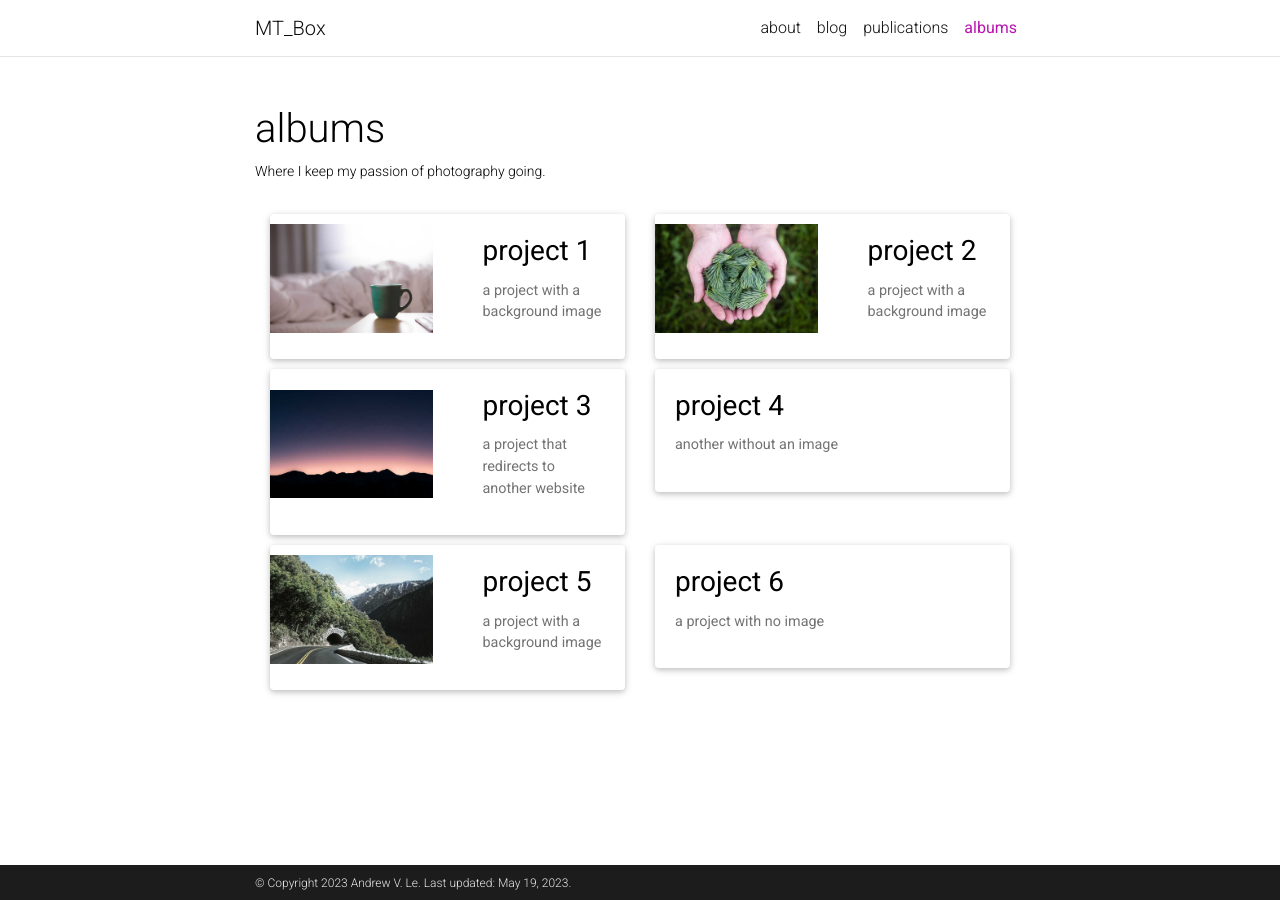
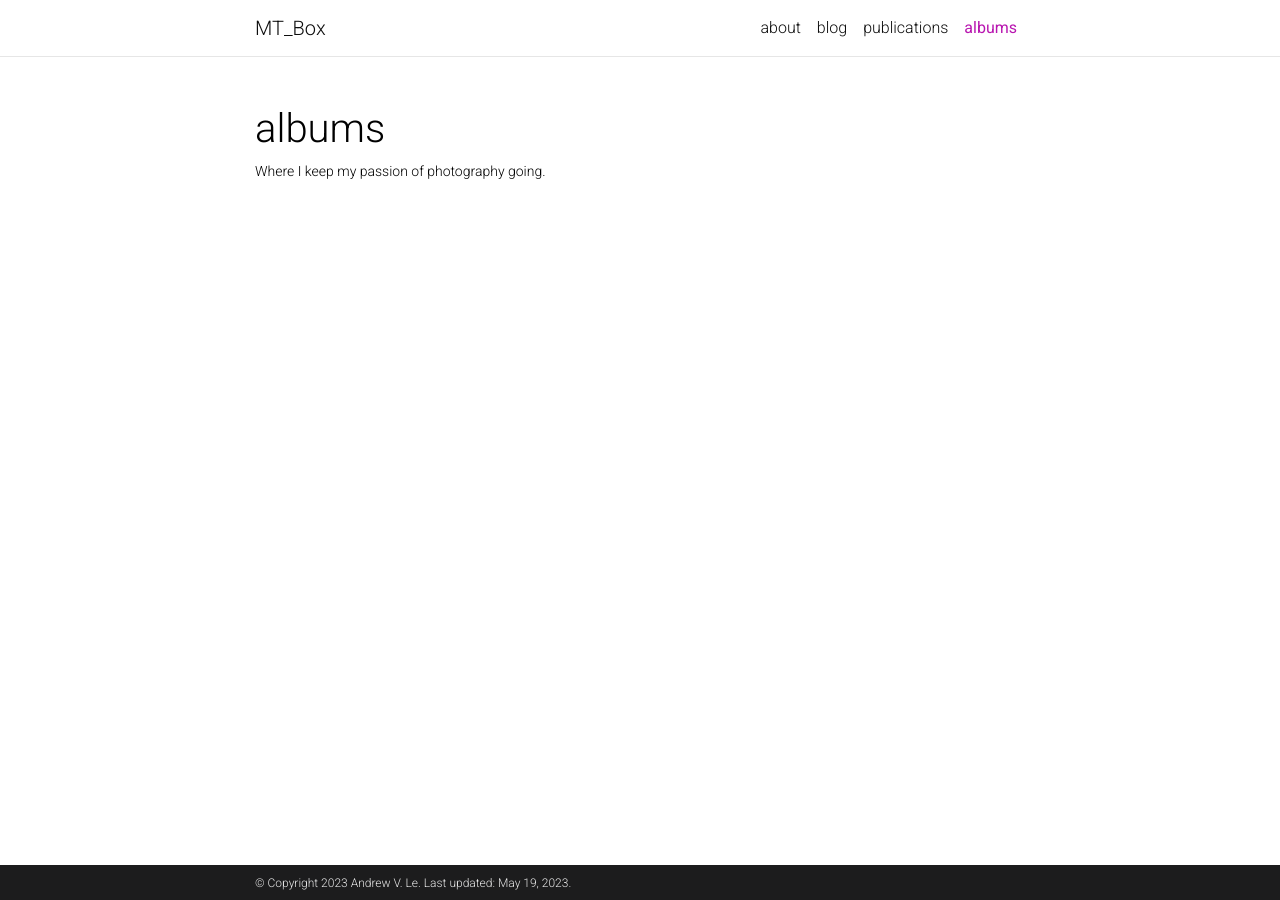
Before and after one commit to levulinh/levulinh.github.io, a Jekyll site: the page built from _pages/albums.md, in a window 1280 px wide. Built offline with Jekyll 4.4.1, drawn with Linux system fonts in a browser that asks for light colours; full-size pictures stand in for the smaller copies a plugin makes; comment, search, counter and statistics services are not loaded; a style sheet for code colours, icons or effects is not loaded.

````diff
--- a/_projects/1_project.md
+++ /dev/null
@@ -1,80 +0,0 @@
----
-layout: page
-title: project 1
-description: a project with a background image
-img: assets/img/12.jpg
-importance: 1
-category: work
----
-
-Every project has a beautiful feature showcase page.
-It's easy to include images in a flexible 3-column grid format.
-Make your photos 1/3, 2/3, or full width.
-
-To give your project a background in the portfolio page, just add the img tag to the front matter like so:
-
-    ---
-    layout: page
-    title: project
-    description: a project with a background image
-    img: /assets/img/12.jpg
-    ---
-
-<div class="row">
-    <div class="col-sm mt-3 mt-md-0">
-        {% include figure.html path="assets/img/1.jpg" title="example image" class="img-fluid rounded z-depth-1" %}
-    </div>
-    <div class="col-sm mt-3 mt-md-0">
-        {% include figure.html path="assets/img/3.jpg" title="example image" class="img-fluid rounded z-depth-1" %}
-    </div>
-    <div class="col-sm mt-3 mt-md-0">
-        {% include figure.html path="assets/img/5.jpg" title="example image" class="img-fluid rounded z-depth-1" %}
-    </div>
-</div>
-<div class="caption">
-    Caption photos easily. On the left, a road goes through a tunnel. Middle, leaves artistically fall in a hipster photoshoot. Right, in another hipster photoshoot, a lumberjack grasps a handful of pine needles.
-</div>
-<div class="row">
-    <div class="col-sm mt-3 mt-md-0">
-        {% include figure.html path="assets/img/5.jpg" title="example image" class="img-fluid rounded z-depth-1" %}
-    </div>
-</div>
-<div class="caption">
-    This image can also have a caption. It's like magic.
-</div>
-
-You can also put regular text between your rows of images.
-Say you wanted to write a little bit about your project before you posted the rest of the images.
-You describe how you toiled, sweated, *bled* for your project, and then... you reveal its glory in the next row of images.
-
-
-<div class="row justify-content-sm-center">
-    <div class="col-sm-8 mt-3 mt-md-0">
-        {% include figure.html path="assets/img/6.jpg" title="example image" class="img-fluid rounded z-depth-1" %}
-    </div>
-    <div class="col-sm-4 mt-3 mt-md-0">
-        {% include figure.html path="assets/img/11.jpg" title="example image" class="img-fluid rounded z-depth-1" %}
-    </div>
-</div>
-<div class="caption">
-    You can also have artistically styled 2/3 + 1/3 images, like these.
-</div>
-
-
-The code is simple.
-Just wrap your images with `<div class="col-sm">` and place them inside `<div class="row">` (read more about the <a href="https://getbootstrap.com/docs/4.4/layout/grid/">Bootstrap Grid</a> system).
-To make images responsive, add `img-fluid` class to each; for rounded corners and shadows use `rounded` and `z-depth-1` classes.
-Here's the code for the last row of images above:
-
-{% raw %}
-```html
-<div class="row justify-content-sm-center">
-    <div class="col-sm-8 mt-3 mt-md-0">
-        {% include figure.html path="assets/img/6.jpg" title="example image" class="img-fluid rounded z-depth-1" %}
-    </div>
-    <div class="col-sm-4 mt-3 mt-md-0">
-        {% include figure.html path="assets/img/11.jpg" title="example image" class="img-fluid rounded z-depth-1" %}
-    </div>
-</div>
-```
-{% endraw %}
--- a/_projects/2_project.md
+++ /dev/null
@@ -1,80 +0,0 @@
----
-layout: page
-title: project 2
-description: a project with a background image
-img: assets/img/3.jpg
-importance: 2
-category: work
----
-
-Every project has a beautiful feature showcase page.
-It's easy to include images in a flexible 3-column grid format.
-Make your photos 1/3, 2/3, or full width.
-
-To give your project a background in the portfolio page, just add the img tag to the front matter like so:
-
-    ---
-    layout: page
-    title: project
-    description: a project with a background image
-    img: /assets/img/12.jpg
-    ---
-
-<div class="row">
-    <div class="col-sm mt-3 mt-md-0">
-        {% include figure.html path="assets/img/1.jpg" title="example image" class="img-fluid rounded z-depth-1" %}
-    </div>
-    <div class="col-sm mt-3 mt-md-0">
-        {% include figure.html path="assets/img/3.jpg" title="example image" class="img-fluid rounded z-depth-1" %}
-    </div>
-    <div class="col-sm mt-3 mt-md-0">
-        {% include figure.html path="assets/img/5.jpg" title="example image" class="img-fluid rounded z-depth-1" %}
-    </div>
-</div>
-<div class="caption">
-    Caption photos easily. On the left, a road goes through a tunnel. Middle, leaves artistically fall in a hipster photoshoot. Right, in another hipster photoshoot, a lumberjack grasps a handful of pine needles.
-</div>
-<div class="row">
-    <div class="col-sm mt-3 mt-md-0">
-        {% include figure.html path="assets/img/5.jpg" title="example image" class="img-fluid rounded z-depth-1" %}
-    </div>
-</div>
-<div class="caption">
-    This image can also have a caption. It's like magic.
-</div>
-
-You can also put regular text between your rows of images.
-Say you wanted to write a little bit about your project before you posted the rest of the images.
-You describe how you toiled, sweated, *bled* for your project, and then... you reveal its glory in the next row of images.
-
-
-<div class="row justify-content-sm-center">
-    <div class="col-sm-8 mt-3 mt-md-0">
-        {% include figure.html path="assets/img/6.jpg" title="example image" class="img-fluid rounded z-depth-1" %}
-    </div>
-    <div class="col-sm-4 mt-3 mt-md-0">
-        {% include figure.html path="assets/img/11.jpg" title="example image" class="img-fluid rounded z-depth-1" %}
-    </div>
-</div>
-<div class="caption">
-    You can also have artistically styled 2/3 + 1/3 images, like these.
-</div>
-
-
-The code is simple.
-Just wrap your images with `<div class="col-sm">` and place them inside `<div class="row">` (read more about the <a href="https://getbootstrap.com/docs/4.4/layout/grid/">Bootstrap Grid</a> system).
-To make images responsive, add `img-fluid` class to each; for rounded corners and shadows use `rounded` and `z-depth-1` classes.
-Here's the code for the last row of images above:
-
-{% raw %}
-```html
-<div class="row justify-content-sm-center">
-    <div class="col-sm-8 mt-3 mt-md-0">
-        {% include figure.html path="assets/img/6.jpg" title="example image" class="img-fluid rounded z-depth-1" %}
-    </div>
-    <div class="col-sm-4 mt-3 mt-md-0">
-        {% include figure.html path="assets/img/11.jpg" title="example image" class="img-fluid rounded z-depth-1" %}
-    </div>
-</div>
-```
-{% endraw %}
--- a/_projects/4_project.md
+++ /dev/null
@@ -1,80 +0,0 @@
----
-layout: page
-title: project 4
-description: another without an image
-img:
-importance: 3
-category: fun
----
-
-Every project has a beautiful feature showcase page.
-It's easy to include images in a flexible 3-column grid format.
-Make your photos 1/3, 2/3, or full width.
-
-To give your project a background in the portfolio page, just add the img tag to the front matter like so:
-
-    ---
-    layout: page
-    title: project
-    description: a project with a background image
-    img: /assets/img/12.jpg
-    ---
-
-<div class="row">
-    <div class="col-sm mt-3 mt-md-0">
-        {% include figure.html path="assets/img/1.jpg" title="example image" class="img-fluid rounded z-depth-1" %}
-    </div>
-    <div class="col-sm mt-3 mt-md-0">
-        {% include figure.html path="assets/img/3.jpg" title="example image" class="img-fluid rounded z-depth-1" %}
-    </div>
-    <div class="col-sm mt-3 mt-md-0">
-        {% include figure.html path="assets/img/5.jpg" title="example image" class="img-fluid rounded z-depth-1" %}
-    </div>
-</div>
-<div class="caption">
-    Caption photos easily. On the left, a road goes through a tunnel. Middle, leaves artistically fall in a hipster photoshoot. Right, in another hipster photoshoot, a lumberjack grasps a handful of pine needles.
-</div>
-<div class="row">
-    <div class="col-sm mt-3 mt-md-0">
-        {% include figure.html path="assets/img/5.jpg" title="example image" class="img-fluid rounded z-depth-1" %}
-    </div>
-</div>
-<div class="caption">
-    This image can also have a caption. It's like magic.
-</div>
-
-You can also put regular text between your rows of images.
-Say you wanted to write a little bit about your project before you posted the rest of the images.
-You describe how you toiled, sweated, *bled* for your project, and then... you reveal its glory in the next row of images.
-
-
-<div class="row justify-content-sm-center">
-    <div class="col-sm-8 mt-3 mt-md-0">
-        {% include figure.html path="assets/img/6.jpg" title="example image" class="img-fluid rounded z-depth-1" %}
-    </div>
-    <div class="col-sm-4 mt-3 mt-md-0">
-        {% include figure.html path="assets/img/11.jpg" title="example image" class="img-fluid rounded z-depth-1" %}
-    </div>
-</div>
-<div class="caption">
-    You can also have artistically styled 2/3 + 1/3 images, like these.
-</div>
-
-
-The code is simple.
-Just wrap your images with `<div class="col-sm">` and place them inside `<div class="row">` (read more about the <a href="https://getbootstrap.com/docs/4.4/layout/grid/">Bootstrap Grid</a> system).
-To make images responsive, add `img-fluid` class to each; for rounded corners and shadows use `rounded` and `z-depth-1` classes.
-Here's the code for the last row of images above:
-
-{% raw %}
-```html
-<div class="row justify-content-sm-center">
-    <div class="col-sm-8 mt-3 mt-md-0">
-        {% include figure.html path="assets/img/6.jpg" title="example image" class="img-fluid rounded z-depth-1" %}
-    </div>
-    <div class="col-sm-4 mt-3 mt-md-0">
-        {% include figure.html path="assets/img/11.jpg" title="example image" class="img-fluid rounded z-depth-1" %}
-    </div>
-</div>
-```
-{% endraw %}
--- a/_projects/5_project.md
+++ /dev/null
@@ -1,80 +0,0 @@
----
-layout: page
-title: project 5
-description: a project with a background image
-img: assets/img/1.jpg
-importance: 3
-category: fun
----
-
-Every project has a beautiful feature showcase page.
-It's easy to include images in a flexible 3-column grid format.
-Make your photos 1/3, 2/3, or full width.
-
-To give your project a background in the portfolio page, just add the img tag to the front matter like so:
-
-    ---
-    layout: page
-    title: project
-    description: a project with a background image
-    img: /assets/img/12.jpg
-    ---
-
-<div class="row">
-    <div class="col-sm mt-3 mt-md-0">
-        {% include figure.html path="assets/img/1.jpg" title="example image" class="img-fluid rounded z-depth-1" %}
-    </div>
-    <div class="col-sm mt-3 mt-md-0">
-        {% include figure.html path="assets/img/3.jpg" title="example image" class="img-fluid rounded z-depth-1" %}
-    </div>
-    <div class="col-sm mt-3 mt-md-0">
-        {% include figure.html path="assets/img/5.jpg" title="example image" class="img-fluid rounded z-depth-1" %}
-    </div>
-</div>
-<div class="caption">
-    Caption photos easily. On the left, a road goes through a tunnel. Middle, leaves artistically fall in a hipster photoshoot. Right, in another hipster photoshoot, a lumberjack grasps a handful of pine needles.
-</div>
-<div class="row">
-    <div class="col-sm mt-3 mt-md-0">
-        {% include figure.html path="assets/img/5.jpg" title="example image" class="img-fluid rounded z-depth-1" %}
-    </div>
-</div>
-<div class="caption">
-    This image can also have a caption. It's like magic.
-</div>
-
-You can also put regular text between your rows of images.
-Say you wanted to write a little bit about your project before you posted the rest of the images.
-You describe how you toiled, sweated, *bled* for your project, and then... you reveal its glory in the next row of images.
-
-
-<div class="row justify-content-sm-center">
-    <div class="col-sm-8 mt-3 mt-md-0">
-        {% include figure.html path="assets/img/6.jpg" title="example image" class="img-fluid rounded z-depth-1" %}
-    </div>
-    <div class="col-sm-4 mt-3 mt-md-0">
-        {% include figure.html path="assets/img/11.jpg" title="example image" class="img-fluid rounded z-depth-1" %}
-    </div>
-</div>
-<div class="caption">
-    You can also have artistically styled 2/3 + 1/3 images, like these.
-</div>
-
-
-The code is simple.
-Just wrap your images with `<div class="col-sm">` and place them inside `<div class="row">` (read more about the <a href="https://getbootstrap.com/docs/4.4/layout/grid/">Bootstrap Grid</a> system).
-To make images responsive, add `img-fluid` class to each; for rounded corners and shadows use `rounded` and `z-depth-1` classes.
-Here's the code for the last row of images above:
-
-{% raw %}
-```html
-<div class="row justify-content-sm-center">
-    <div class="col-sm-8 mt-3 mt-md-0">
-        {% include figure.html path="assets/img/6.jpg" title="example image" class="img-fluid rounded z-depth-1" %}
-    </div>
-    <div class="col-sm-4 mt-3 mt-md-0">
-        {% include figure.html path="assets/img/11.jpg" title="example image" class="img-fluid rounded z-depth-1" %}
-    </div>
-</div>
-```
-{% endraw %}
--- a/_projects/6_project.md
+++ /dev/null
@@ -1,80 +0,0 @@
----
-layout: page
-title: project 6
-description: a project with no image
-img:
-importance: 4
-category: fun
----
-
-Every project has a beautiful feature showcase page.
-It's easy to include images in a flexible 3-column grid format.
-Make your photos 1/3, 2/3, or full width.
-
-To give your project a background in the portfolio page, just add the img tag to the front matter like so:
-
-    ---
-    layout: page
-    title: project
-    description: a project with a background image
-    img: /assets/img/12.jpg
-    ---
-
-<div class="row">
-    <div class="col-sm mt-3 mt-md-0">
-        {% include figure.html path="assets/img/1.jpg" title="example image" class="img-fluid rounded z-depth-1" %}
-    </div>
-    <div class="col-sm mt-3 mt-md-0">
-        {% include figure.html path="assets/img/3.jpg" title="example image" class="img-fluid rounded z-depth-1" %}
-    </div>
-    <div class="col-sm mt-3 mt-md-0">
-        {% include figure.html path="assets/img/5.jpg" title="example image" class="img-fluid rounded z-depth-1" %}
-    </div>
-</div>
-<div class="caption">
-    Caption photos easily. On the left, a road goes through a tunnel. Middle, leaves artistically fall in a hipster photoshoot. Right, in another hipster photoshoot, a lumberjack grasps a handful of pine needles.
-</div>
-<div class="row">
-    <div class="col-sm mt-3 mt-md-0">
-        {% include figure.html path="assets/img/5.jpg" title="example image" class="img-fluid rounded z-depth-1" %}
-    </div>
-</div>
-<div class="caption">
-    This image can also have a caption. It's like magic.
-</div>
-
-You can also put regular text between your rows of images.
-Say you wanted to write a little bit about your project before you posted the rest of the images.
-You describe how you toiled, sweated, *bled* for your project, and then... you reveal its glory in the next row of images.
-
-
-<div class="row justify-content-sm-center">
-    <div class="col-sm-8 mt-3 mt-md-0">
-        {% include figure.html path="assets/img/6.jpg" title="example image" class="img-fluid rounded z-depth-1" %}
-    </div>
-    <div class="col-sm-4 mt-3 mt-md-0">
-        {% include figure.html path="assets/img/11.jpg" title="example image" class="img-fluid rounded z-depth-1" %}
-    </div>
-</div>
-<div class="caption">
-    You can also have artistically styled 2/3 + 1/3 images, like these.
-</div>
-
-
-The code is simple.
-Just wrap your images with `<div class="col-sm">` and place them inside `<div class="row">` (read more about the <a href="https://getbootstrap.com/docs/4.4/layout/grid/">Bootstrap Grid</a> system).
-To make images responsive, add `img-fluid` class to each; for rounded corners and shadows use `rounded` and `z-depth-1` classes.
-Here's the code for the last row of images above:
-
-{% raw %}
-```html
-<div class="row justify-content-sm-center">
-    <div class="col-sm-8 mt-3 mt-md-0">
-        {% include figure.html path="assets/img/6.jpg" title="example image" class="img-fluid rounded z-depth-1" %}
-    </div>
-    <div class="col-sm-4 mt-3 mt-md-0">
-        {% include figure.html path="assets/img/11.jpg" title="example image" class="img-fluid rounded z-depth-1" %}
-    </div>
-</div>
-```
-{% endraw %}
````
Also changed, not shown: _posts/2022-09-01-andrew-blog-post.md (+2 -1 lines), _projects/3_project.md (deleted, +0 -81 lines).
